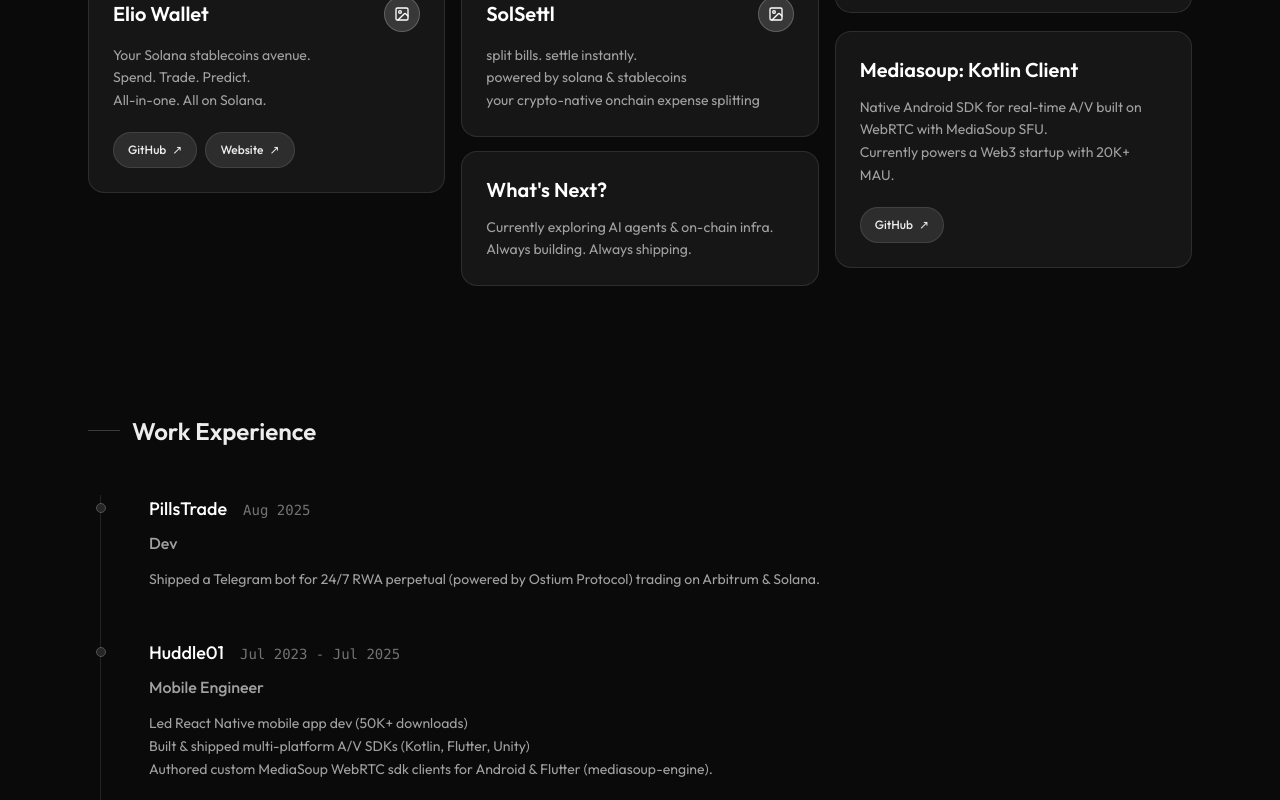
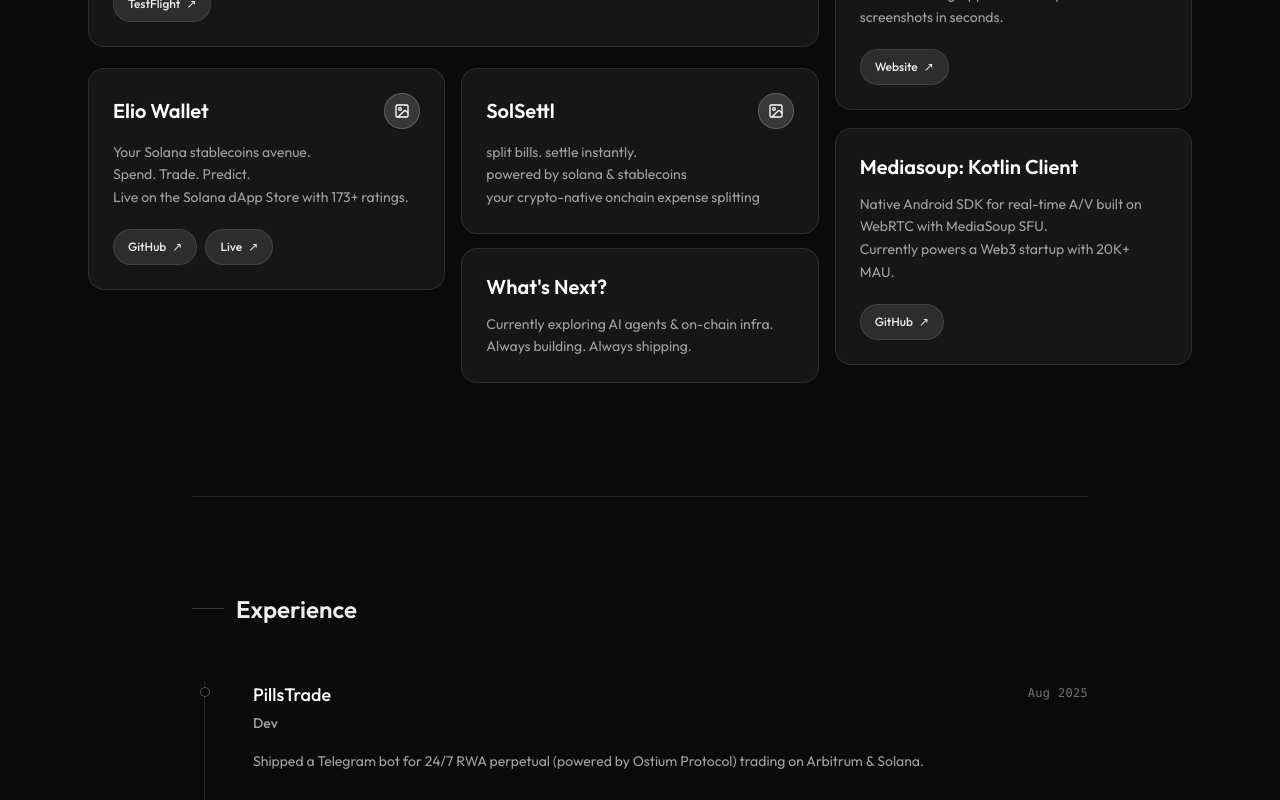
Before and after one commit to ambjn/portfolio-ambjn, an Astro site: page / in a window 1280 px wide. Shown: the part 1260-2060 px from the top of the page. Built offline with nearby package versions, Linux system fonts and the light colour scheme; Astro itself is replaced by a stand-in of ours.

Commit message:
refactor: redesign work experience component, update project data schema, and refine site-wide layout aesthetics

```diff
--- a/src/components/Projects.astro
+++ b/src/components/Projects.astro
@@ -2,6 +2,7 @@
 import { projects, type ProjectLinks } from "../data/content";
 
 const linkLabels: Record<keyof ProjectLinks, string> = {
+  live: "Live",
   github: "GitHub",
   appStore: "App Store",
   testflight: "TestFlight",
@@ -38,9 +39,9 @@ const orderedProjects = [
 
 ---
 
-<section id="projects" class="pt-16 pb-8 sm:pt-20 sm:pb-10">
-  <h2 class="mb-8 flex items-center gap-3 text-xl font-semibold sm:mb-10 sm:text-2xl">
-    <span aria-hidden="true" class="h-px w-8 bg-white/20"></span> Projects
+<section id="projects" class="mt-10 border-t border-white/10 pt-16 pb-8 sm:mt-16 sm:pt-24 sm:pb-10">
+  <h2 class="mb-10 flex items-center gap-3 text-xl font-semibold sm:mb-14 sm:text-2xl">
+    <span aria-hidden="true" class="h-px w-8 bg-white/20"></span> Work
   </h2>
   <div data-project-grid class="grid grid-cols-1 items-start gap-4 sm:grid-cols-2 lg:grid-flow-dense lg:auto-rows-[4px] lg:grid-cols-6">
     {orderedProjects.map((project, index) => (
--- a/src/components/Work.astro
+++ b/src/components/Work.astro
@@ -2,20 +2,22 @@
 import { workExperience } from "../data/content";
 ---
 
-<section id="work" class="py-14 sm:py-20">
-  <h2 class="mb-8 flex items-center gap-3 text-xl font-semibold sm:mb-12 sm:text-2xl">
-    <span aria-hidden="true" class="h-px w-8 bg-white/20"></span> Work Experience
+<section id="work" class="mt-10 border-t border-white/10 py-16 sm:mt-16 sm:py-24">
+  <h2 class="mb-10 flex items-center gap-3 text-xl font-semibold sm:mb-14 sm:text-2xl">
+    <span aria-hidden="true" class="h-px w-8 bg-white/20"></span> Experience
   </h2>
-  <ol class="relative ml-2 space-y-10 border-l border-white/10 sm:ml-3 sm:space-y-12">
+  <ol class="relative ml-2 border-l border-white/10 sm:ml-3">
     {workExperience.map((job) => (
-      <li class="group relative pl-6 sm:pl-12">
-        <div aria-hidden="true" class="absolute top-2 left-[-5px] h-2.5 w-2.5 rounded-full border border-neutral-600 bg-neutral-800 transition-colors duration-300 group-hover:border-white group-hover:bg-white"></div>
-        <div class="mb-2 flex flex-col gap-1 sm:flex-row sm:items-baseline sm:gap-4">
-          <h3 class="text-lg font-medium text-white transition-colors group-hover:text-blue-200">{job.company}</h3>
-          <time class="font-mono text-sm text-neutral-500">{job.period}</time>
+      <li class="group relative pb-12 pl-7 last:pb-0 sm:pb-16 sm:pl-12">
+        <div aria-hidden="true" class="absolute top-1.5 left-[-5px] size-2.5 rounded-full border border-neutral-600 bg-[#0a0a0a] transition-colors duration-200 group-hover:border-white group-hover:bg-white"></div>
+        <div class="flex flex-col gap-2 sm:flex-row sm:items-start sm:justify-between sm:gap-6">
+          <div>
+            <h3 class="text-lg font-medium text-white transition-colors group-hover:text-blue-200">{job.company}</h3>
+            <p class="mt-1 text-sm font-medium text-neutral-400">{job.role}</p>
+          </div>
+          <time class="shrink-0 font-mono text-xs tracking-wide text-neutral-500 sm:pt-1">{job.period}</time>
         </div>
-        <p class="mb-3 font-medium text-neutral-400">{job.role}</p>
-        <p class="max-w-2xl whitespace-pre-line text-sm leading-relaxed text-neutral-400">{job.description}</p>
+        <p class="mt-4 max-w-2xl whitespace-pre-line text-sm leading-6 text-neutral-400">{job.description}</p>
       </li>
     ))}
   </ol>
--- a/src/data/content.ts
+++ b/src/data/content.ts
@@ -1,4 +1,5 @@
 export type ProjectLinks = {
+  live?: string;
   github?: string;
   appStore?: string;
   testflight?: string;
@@ -16,7 +17,7 @@ export type Project = {
 export const personalInfo = {
   name: "Amber J",
   tagline: "engineering things that (mostly) work",
-  bio: "25 y/o dev with 3+ years across AI, Web3 & Robotics.\nshipping mobile apps, A/V SDKs & AI-powered products.",
+  bio: "26 y/o dev with 4+ years across AI, Web3 & Robotics.\nshipping mobile apps, A/V SDKs & AI-powered products.",
   email: "jainanuamber@gmail.com",
 } as const;
 
@@ -70,7 +71,6 @@ export const projects: Project[] = [
     description: "describe an app and get a standalone Flutter project with a live web preview.\ndownload production-ready source for Android, iOS, and web.",
     links: {
       website: "https://jackfruit.diy/",
-      github: "https://github.com/ambjn/novi",
     },
   },
   {
@@ -91,10 +91,10 @@ export const projects: Project[] = [
   },
   {
     title: "Elio Wallet",
-    description: "Your Solana stablecoins avenue.\nSpend. Trade. Predict.\nAll-in-one. All on Solana.",
+    description: "Your Solana stablecoins avenue.\nSpend. Trade. Predict.\nLive on the Solana dApp Store with 173+ ratings.",
     links: {
       github: "https://github.com/ambjn/elio-wallet",
-      website: "https://eliowallet.vercel.app/",
+      live: "https://eliowallet.vercel.app/",
     },
     images: [
       "/projects/elio-wallet/1.PNG",
@@ -118,7 +118,7 @@ export const projects: Project[] = [
     title: "Pillow",
     description: "browse crypto markets & trade Hyperliquid perpetuals from mobile.\nbuilt with Expo, Convex, embedded wallets & Hyperliquid.",
     links: {
-      github: "https://github.com/ambjn/pillow",
+      testflight: "https://testflight.apple.com/join/GnqSmBgb",
     },
     images: ["/projects/pillow/1.png"],
   },
--- a/src/pages/index.astro
+++ b/src/pages/index.astro
@@ -14,7 +14,7 @@ const description = `${personalInfo.name} — developer building AI, mobile, Web
     <main>
       <Bio />
       <Projects />
-      <div class="max-w-3xl">
+      <div class="mx-auto max-w-4xl">
         <Work />
       </div>
     </main>
```
